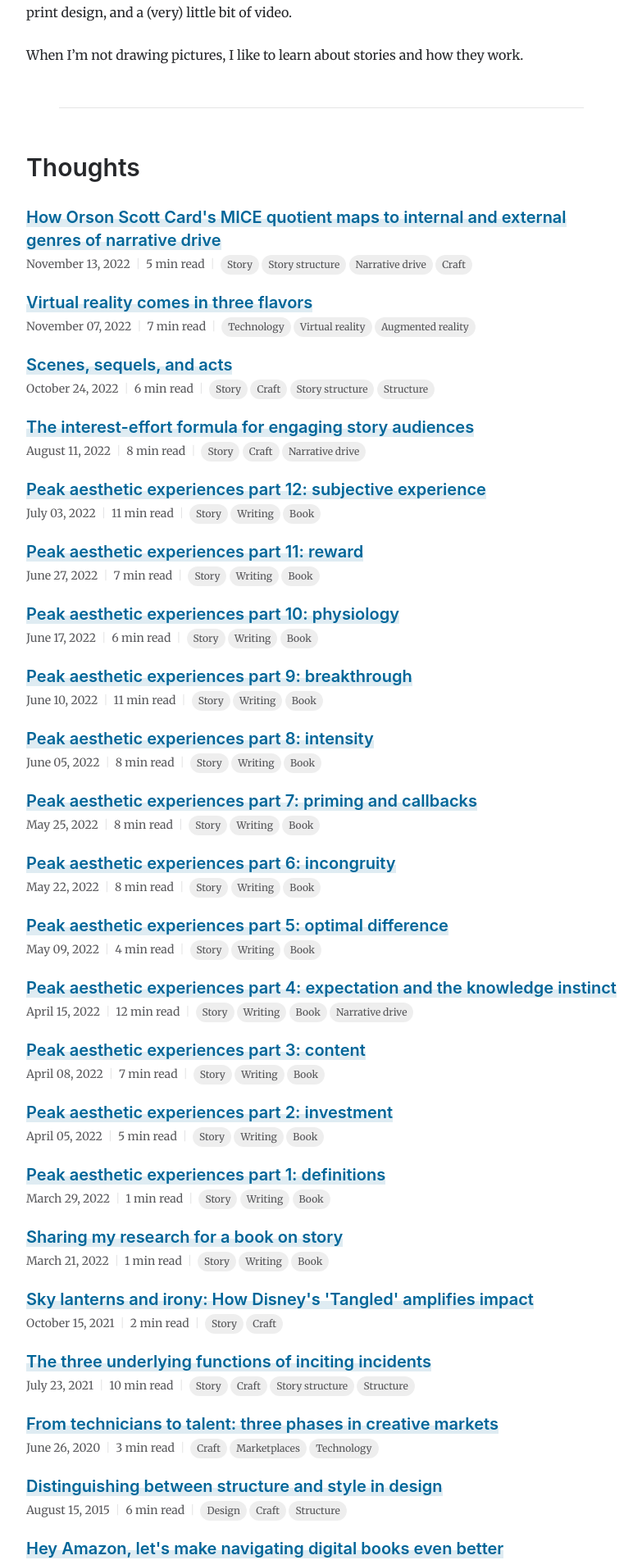
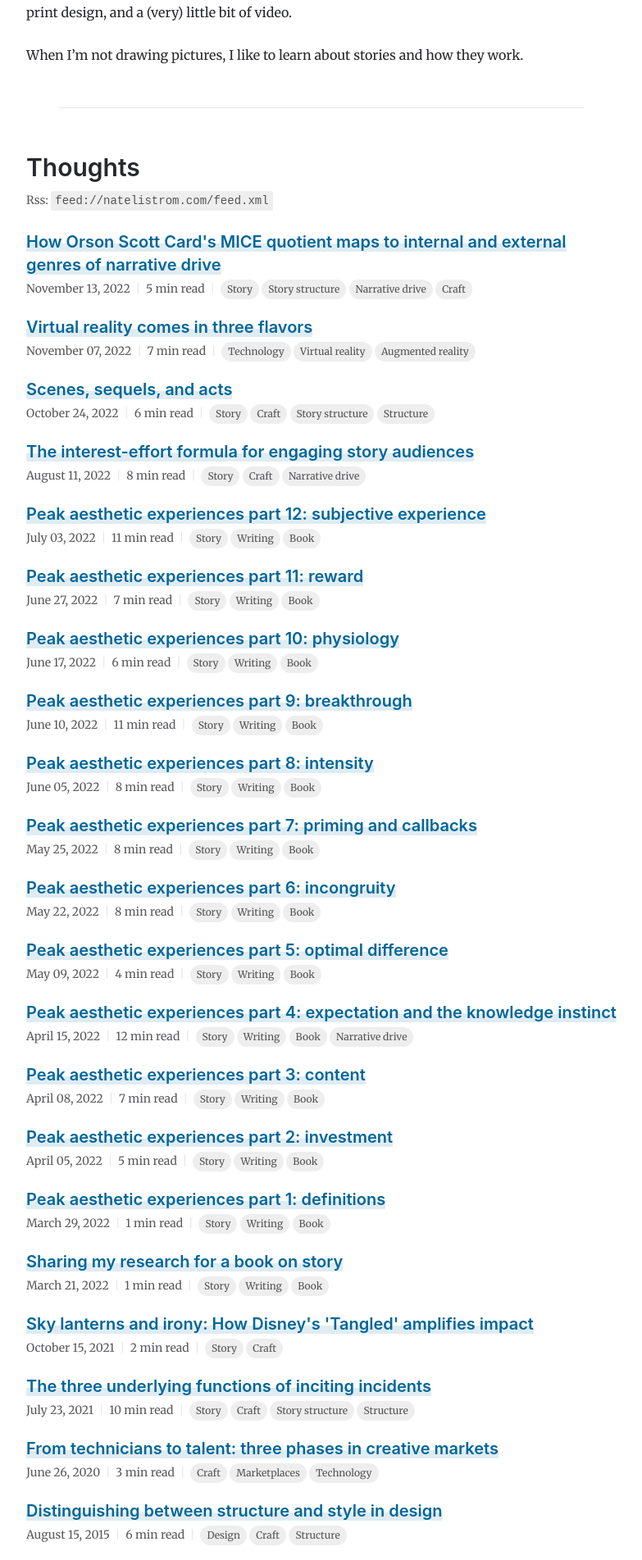
Before and after one commit to natelistrom/natelistrom.github.io, a Jekyll site: the page built from index.markdown, in a window 1280 px wide. Shown: the part 563-2466 px from the top of the page at 82% size, without its empty margins (248-1031 px from the left). Built offline with Jekyll 4.4.1, drawn with Linux system fonts in a browser that asks for light colours.

Commit message:
Add RSS link

```diff
--- a/_layouts/home.html
+++ b/_layouts/home.html
@@ -14,7 +14,10 @@ layout: default
   {% assign posts = site.posts %}
 
   {%- if posts.size > 0 -%}
+    <div class="post-list">
       <h2>Thoughts</h2>
+      <span class="meta">Rss: <code>feed://natelistrom.com/feed.xml</code></span>
+
       <ul class="post-list">
         {%- for post in posts -%}
         <li>
@@ -29,6 +32,7 @@ layout: default
         </li>
         {%- endfor -%}
       </ul>
+    </div>
 
   {%- endif -%}
 
--- a/css/styles.scss
+++ b/css/styles.scss
@@ -462,6 +462,10 @@ svg.center {
     font-size: 1rem;
     margin: 0;
   }
+
+  h2 {
+    margin-bottom: 0;
+  }
 }
 
 .smallHeading {
```
Lines whose indentation alone changed are shown as unchanged.
